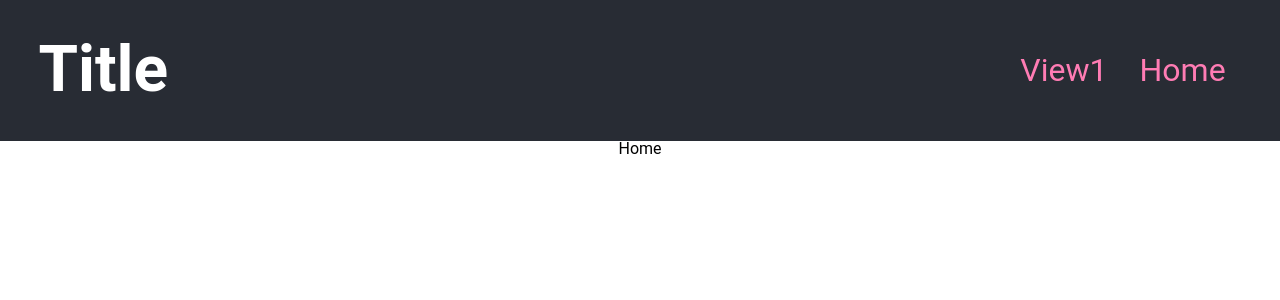
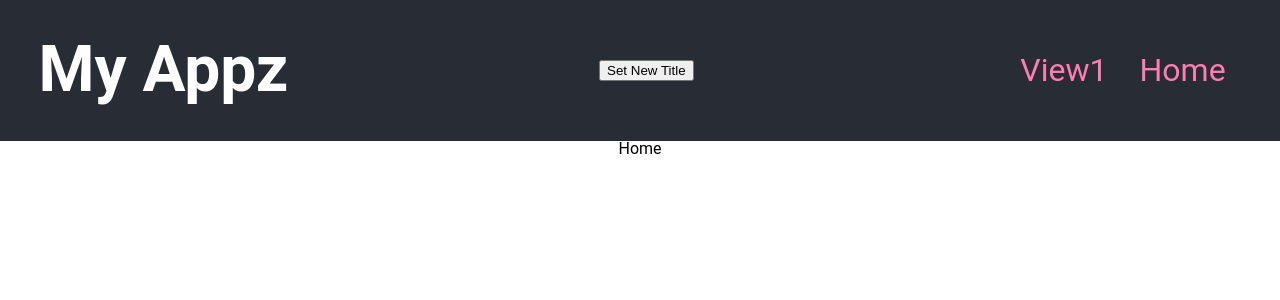
Before and after one commit to KevinFreistroffer/react-amplify, a React (Create React App) app: page / in a window 1280 px wide. Shown: the top 300 px of the page. Built offline with nearby package versions, Linux system fonts and the light colour scheme; the HTML template or start-up script is replaced by a standard one.

Commit message:
context method added

```diff
--- a/src/App.js
+++ b/src/App.js
@@ -1,12 +1,21 @@
-import React from 'react';
+import React, { useState } from 'react';
 import logo from './logo.svg';
 import './App.scss';
 import { Switch, BrowserRouter as Router, Route, Link } from 'react-router-dom';
 import NavBar from './NavBar/NavBar';
+import { initialState, AppContext } from './app_context';
 
 function App() {
+
+  const [state, setState] = useState({
+    title: 'My Appz',
+    setTitle: function (title) {
+      setState({ ...state, title });
+    }
+  });
+
   return (
-
+    <AppContext.Provider value={state}>
       <div className="App">
         <Router>
           <header className="App-header">
@@ -21,6 +30,8 @@ function App() {
 
         </Router>
       </div>
+    </AppContext.Provider>
+
 
   );
 }
--- a/src/NavBar/NavBar.js
+++ b/src/NavBar/NavBar.js
@@ -1,13 +1,19 @@
 // @flow
-import React, { useState, useEffect } from 'react';
+import React, { useState, useEffect, useContext } from 'react';
+import { AppContext } from '../app_context';
 import { Link } from 'react-router-dom';
 import './styles.scss';
 
 type Props = {}
 
 function NavBar(props: Props) {
+    let appContext = useContext(AppContext);
+
     return <nav>
-        <h1>Title</h1>
+        <h1>{appContext.title}</h1>
+        <button onClick={() => {
+            appContext.setTitle('My New Title');
+        }}>Set New Title</button>
         <div>
             <Link to="/view1">View1</Link>
             <Link to="/">Home</Link>
--- /dev/null
+++ b/src/app_context.js
@@ -0,0 +1,9 @@
+import { createContext } from 'react';
+
+
+export let initialState = {
+    title: 'My App',
+
+};
+
+export let AppContext = createContext();
```
Lines whose indentation alone changed are shown as unchanged.
